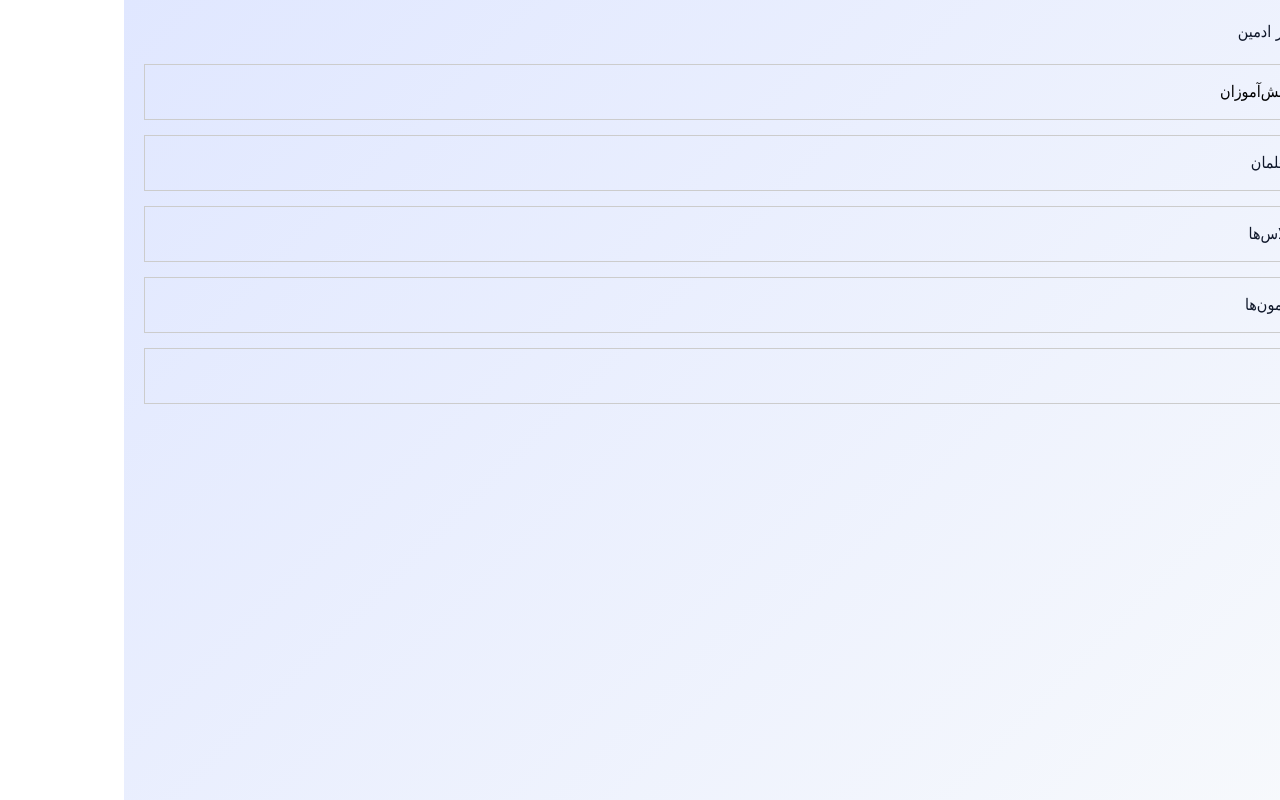
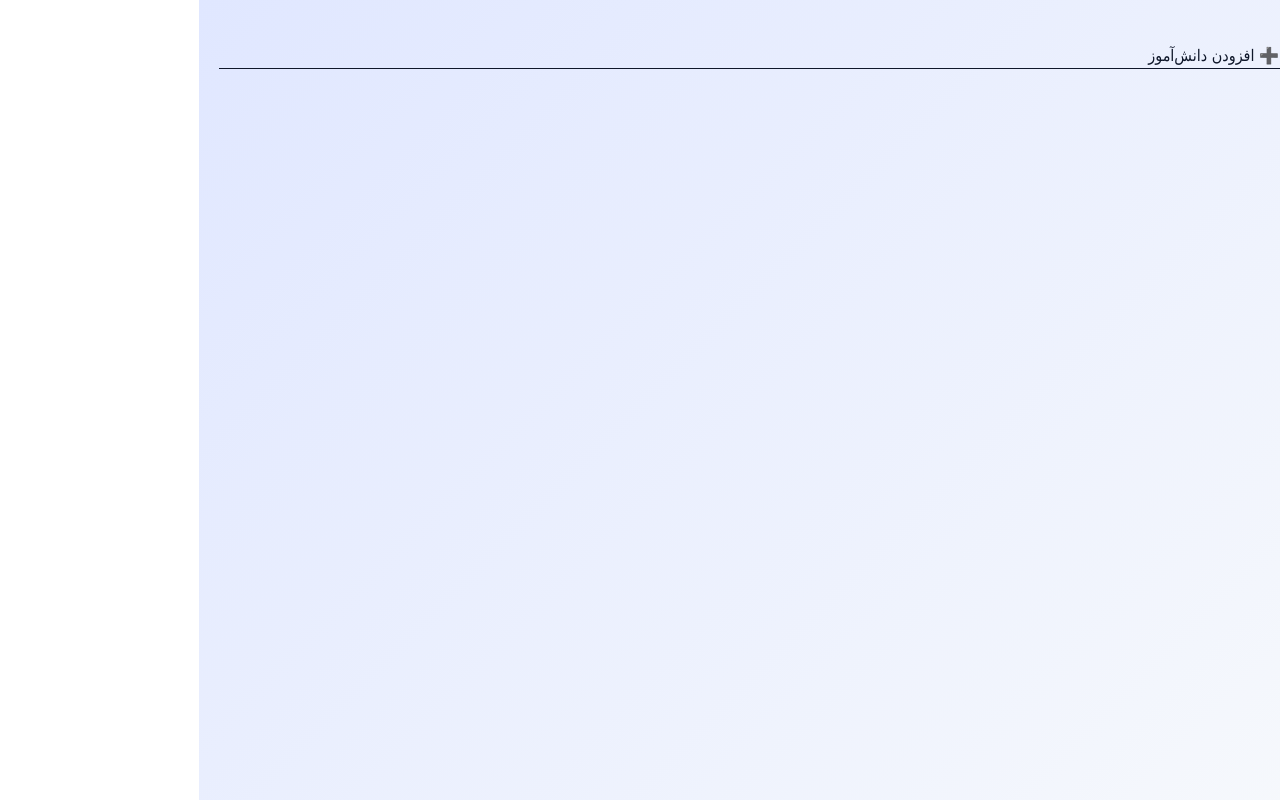
Before and after one commit to SajadNozari/school-system, a Next.js app: page /superadmin in a window 1280 px wide. Built offline with nearby package versions, Linux system fonts and the light colour scheme.

Commit message:
students management

```diff
--- a/app/superadmin/page.tsx
+++ b/app/superadmin/page.tsx
@@ -1,38 +1,40 @@
-export default function SuperAdminPage() {
+"use client";
+
+import { useState } from "react";
+
+export default function StudentsPage() {
+  const [students, setStudents] = useState<string[]>([]);
+  const [name, setName] = useState("");
+
+  const addStudent = () => {
+    if (!name.trim()) return;
+
+    setStudents([...students, name]);
+    setName("");
+  };
+
   return (
-    <div style={{ padding: "20px" }}>
-      <h1>👑 داشبورد سوپر ادمین</h1>
+    <div style={{ padding: 20 }}>
+      <h1>👨‍🎓 مدیریت دانش‌آموزان</h1>
 
-      <div style={{ display: "grid", gap: "15px", marginTop: "20px" }}>
-        <a
-          href="/superadmin/students"
-          style={{
-            border: "1px solid #ccc",
-            padding: "15px",
-            display: "block",
-            textDecoration: "none",
-            color: "black",
-          }}
-        >
-          👨‍🎓 مدیریت دانش‌آموزان
-        </a>
+      <input
+        type="text"
+        placeholder="نام دانش‌آموز"
+        value={name}
+        onChange={(e) => setName(e.target.value)}
+      />
 
-        <div style={{ border: "1px solid #ccc", padding: "15px" }}>
-          👨‍🏫 مدیریت معلمان
-        </div>
+      <button onClick={addStudent}>
+        ➕ افزودن دانش‌آموز
+      </button>
 
-        <div style={{ border: "1px solid #ccc", padding: "15px" }}>
-          🏫 مدیریت کلاس‌ها
-        </div>
+      <hr />
 
-        <div style={{ border: "1px solid #ccc", padding: "15px" }}>
-          📝 مدیریت آزمون‌ها
-        </div>
-
-        <div style={{ border: "1px solid #ccc", padding: "15px" }}>
-          📊 گزارش‌ها
-        </div>
-      </div>
+      <ul>
+        {students.map((student, index) => (
+          <li key={index}>{student}</li>
+        ))}
+      </ul>
     </div>
   );
 }
```
